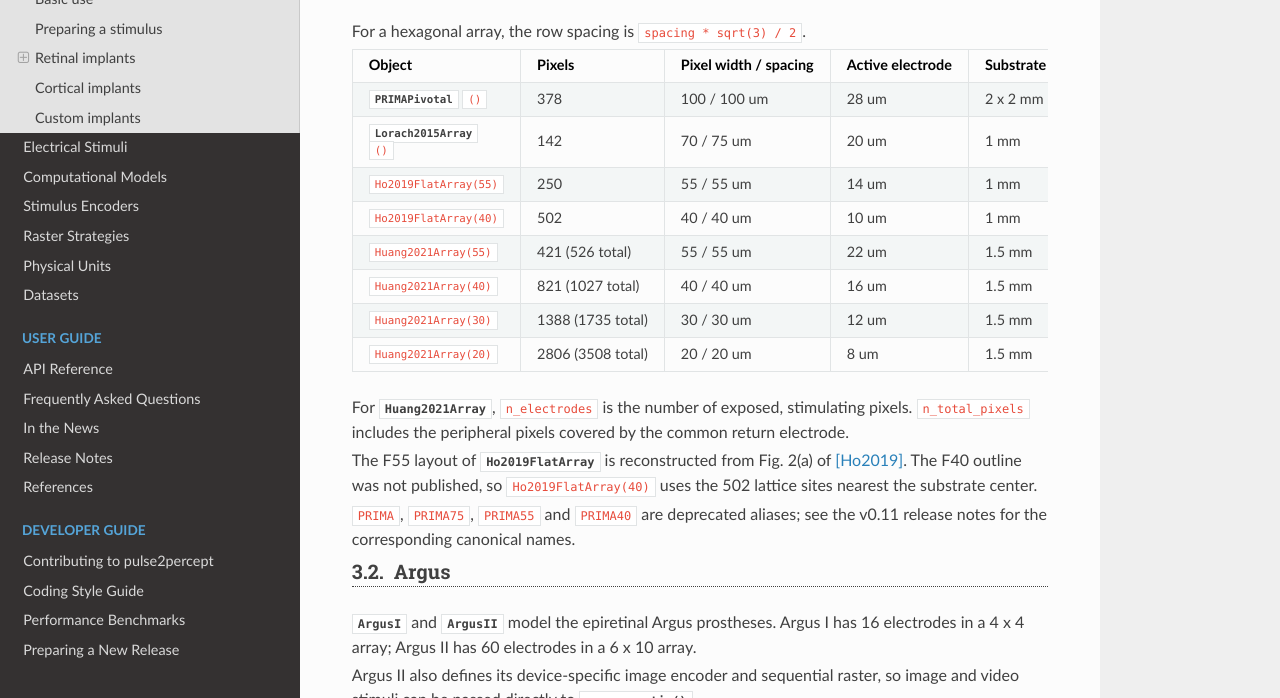
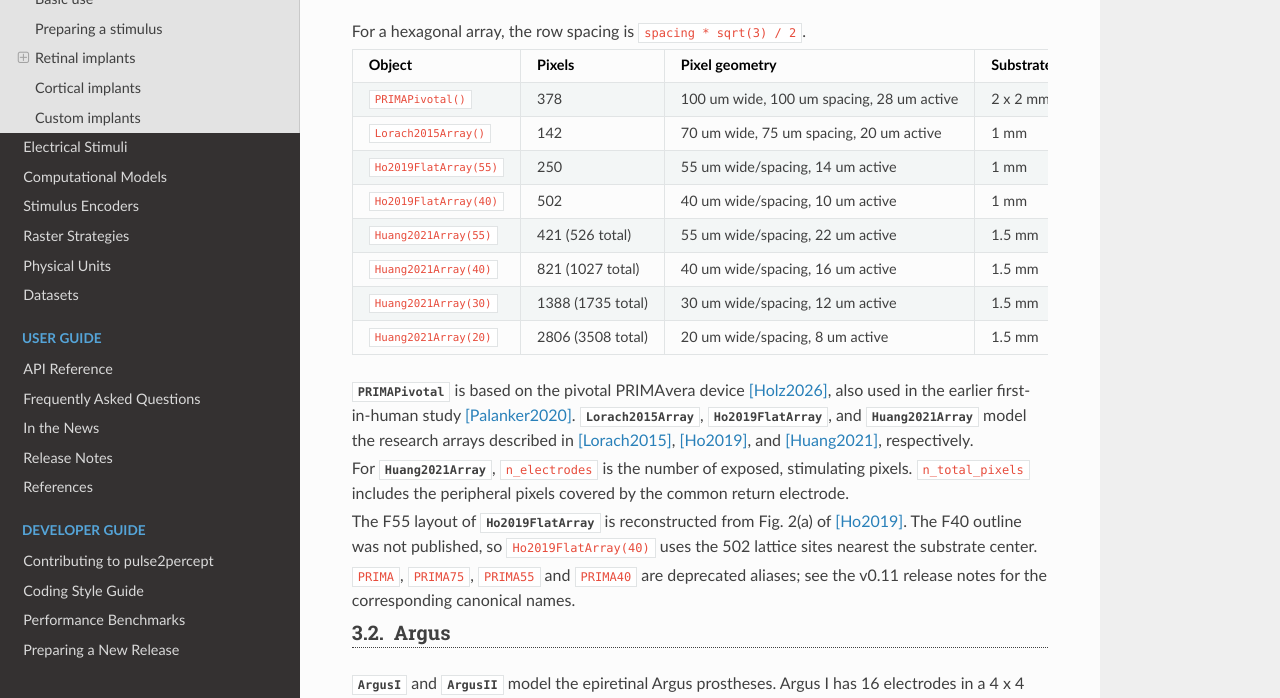
Before and after one commit to pulse2percept/pulse2percept, a Sphinx documentation site: the page built from doc/topics/implants.rst, in a window 1280 px wide and 900 px high, scrolled down 1710 px, cut to the strip 202-900 px from the top of the window. Built offline with Sphinx 7.4.7 and the Read the Docs theme 3.1.0, drawn with Linux system fonts in a browser that asks for light colours; pages that are not in the unit, such as notebooks, are missing from menus.

Commit message:
Tighter docs table

```diff
--- a/doc/topics/implants.rst
+++ b/doc/topics/implants.rst
@@ -135,62 +135,51 @@ For a hexagonal array, the row spacing is
 
 .. list-table::
    :header-rows: 1
-   :widths: 25 12 22 13 13 15
+   :widths: 30 12 38 20
 
    * - Object
      - Pixels
-     - Pixel width / spacing
-     - Active electrode
+     - Pixel geometry
      - Substrate
-     - Reference
-   * - :py:class:`~pulse2percept.implants.PRIMAPivotal` ``()``
+   * - ``PRIMAPivotal()``
      - 378
-     - 100 / 100 um
-     - 28 um
+     - 100 um wide, 100 um spacing, 28 um active
      - 2 x 2 mm
-     - [Holz2026]_, [Palanker2020]_
-   * - :py:class:`~pulse2percept.implants.Lorach2015Array` ``()``
+   * - ``Lorach2015Array()``
      - 142
-     - 70 / 75 um
-     - 20 um
+     - 70 um wide, 75 um spacing, 20 um active
      - 1 mm
-     - [Lorach2015]_
    * - ``Ho2019FlatArray(55)``
      - 250
-     - 55 / 55 um
-     - 14 um
+     - 55 um wide/spacing, 14 um active
      - 1 mm
-     - [Ho2019]_
    * - ``Ho2019FlatArray(40)``
      - 502
-     - 40 / 40 um
-     - 10 um
+     - 40 um wide/spacing, 10 um active
      - 1 mm
-     - [Ho2019]_
    * - ``Huang2021Array(55)``
      - 421 (526 total)
-     - 55 / 55 um
-     - 22 um
+     - 55 um wide/spacing, 22 um active
      - 1.5 mm
-     - [Huang2021]_
    * - ``Huang2021Array(40)``
      - 821 (1027 total)
-     - 40 / 40 um
-     - 16 um
+     - 40 um wide/spacing, 16 um active
      - 1.5 mm
-     - [Huang2021]_
    * - ``Huang2021Array(30)``
      - 1388 (1735 total)
-     - 30 / 30 um
-     - 12 um
+     - 30 um wide/spacing, 12 um active
      - 1.5 mm
-     - [Huang2021]_
    * - ``Huang2021Array(20)``
      - 2806 (3508 total)
-     - 20 / 20 um
-     - 8 um
+     - 20 um wide/spacing, 8 um active
      - 1.5 mm
-     - [Huang2021]_
+
+:py:class:`~pulse2percept.implants.PRIMAPivotal` is based on the pivotal
+PRIMAvera device [Holz2026]_, also used in the earlier first-in-human study
+[Palanker2020]_. :py:class:`~pulse2percept.implants.Lorach2015Array`,
+:py:class:`~pulse2percept.implants.Ho2019FlatArray`, and
+:py:class:`~pulse2percept.implants.Huang2021Array` model the research arrays
+described in [Lorach2015]_, [Ho2019]_, and [Huang2021]_, respectively.
 
 For :py:class:`~pulse2percept.implants.Huang2021Array`, ``n_electrodes`` is
 the number of exposed, stimulating pixels. ``n_total_pixels`` includes the
```
